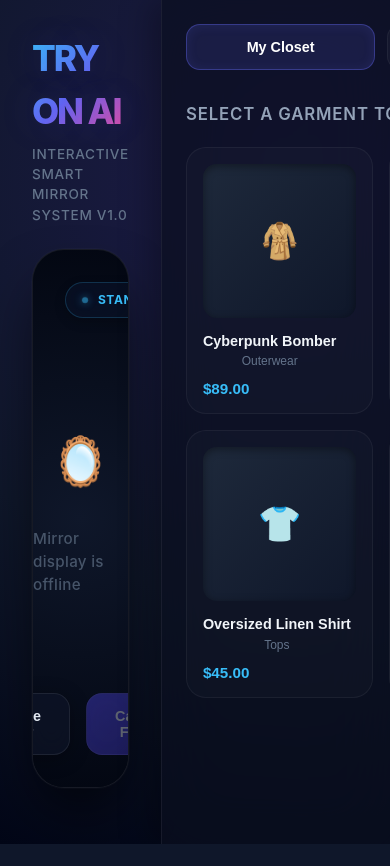
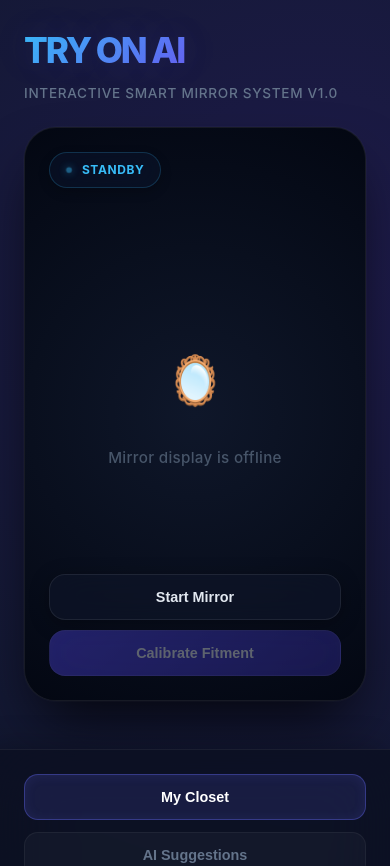
Before and after one commit to espmaguilar/tryon.ai, a React (Vite) app in the folder try-on-react/: page / in a window 390 px wide. Shown: the top 866 px of the page. Before the commit the page ends 844 px from the top, so only its background shows below. Built offline with nearby package versions, Linux system fonts and the light colour scheme.

Commit message:
window resizing

```diff
--- a/try-on-react/src/App.css
+++ b/try-on-react/src/App.css
@@ -1,13 +1,23 @@
 /* Container Layout & Theming */
+html,
+body,
+#root {
+  width: 100%;
+  min-height: 100%;
+  margin: 0;
+  overflow-x: hidden;
+  overflow-y: auto;
+}
+
 .app-container {
   display: grid;
-  grid-template-columns: 1fr 440px;
-  height: 100vh;
-  width: 100vw;
-  max-width: 100vw;
-  max-height: 100vh;
+  grid-template-columns: minmax(0, 1.7fr) minmax(0, 1fr);
+  min-height: 100vh;
+  width: 100%;
+  max-width: 100%;
   background: radial-gradient(circle at 80% 20%, #1e1b4b 0%, #0f172a 60%, #020617 100%);
-  overflow: hidden; /* Locks the main frame strictly to the viewport size */
+  overflow-x: hidden;
+  overflow-y: auto;
   letter-spacing: -0.01em;
 }
 
@@ -42,7 +52,8 @@
 
 /* Premium Mirror Frame */
 .mirror-view-wrapper {
-  flex: 1;
+  flex: 1 1 auto;
+  min-height: clamp(460px, 68vh, 820px);
   margin: 24px 0;
   position: relative;
   border-radius: 32px;
@@ -54,11 +65,16 @@
     0 30px 60px -15px rgba(0, 0, 0, 0.8),
     inset 0 1px 1px rgba(255, 255, 255, 0.1);
   transition: border-color 0.5s ease;
+  display: flex;
+  align-items: stretch;
+  justify-content: stretch;
 }
 
 .camera-feed {
   width: 100%;
   height: 100%;
+  flex: 1 1 auto;
+  display: block;
   object-fit: cover;
   transform: scaleX(-1);
 }
@@ -66,6 +82,7 @@
 .camera-placeholder {
   width: 100%;
   height: 100%;
+  flex: 1 1 auto;
   display: flex;
   flex-direction: column;
   align-items: center;
@@ -148,12 +165,24 @@
 }
 
 /* Futuristic Controls Overlay */
+.mirror-controls-container {
+  pointer-events: auto;
+  width: 100%;
+  max-width: 100%;
+  align-self: stretch;
+  display: flex;
+  justify-content: center;
+}
+
 .mirror-controls {
   pointer-events: auto;
   display: flex;
-  gap: 16px;
+  flex-wrap: wrap;
+  gap: 12px;
   justify-content: center;
+  align-items: stretch;
   width: 100%;
+  max-width: 100%;
 }
 
 .btn {
@@ -162,13 +191,18 @@
   -webkit-backdrop-filter: blur(16px);
   border: 1px solid rgba(255, 255, 255, 0.08);
   color: #e2e8f0;
-  padding: 14px 28px;
+  padding: 14px 20px;
   border-radius: 16px;
   cursor: pointer;
   font-weight: 600;
   font-size: 0.9rem;
   transition: all 0.3s cubic-bezier(0.4, 0, 0.2, 1);
   box-shadow: 0 4px 20px rgba(0, 0, 0, 0.3);
+  width: 100%;
+  max-width: 100%;
+  flex: 1 1 220px;
+  min-width: 0;
+  box-sizing: border-box;
 }
 
 .btn:hover {
@@ -246,6 +280,7 @@
   flex: 1;
   overflow-y: auto;
   padding: 32px 24px;
+  min-width: 0;
 }
 
 /* Clean Custom Scrollbar */
@@ -275,11 +310,20 @@
   color: #94a3b8;
 }
 
+.item-grid-container {
+  width: 100%;
+  max-width: 100%;
+  min-width: 0;
+}
+
 /* Beautiful Catalogue Grid */
 .item-grid {
   display: grid;
-  grid-template-columns: repeat(2, 1fr);
-  gap: 16px;
+  grid-template-columns: repeat(auto-fit, minmax(120px, 1fr));
+  gap: 15px;
+  width: 100%;
+  max-width: 100%;
+  min-width: 0;
 }
 
 .item-card {
@@ -291,6 +335,9 @@
   display: flex;
   flex-direction: column;
   transition: all 0.3s cubic-bezier(0.25, 0.8, 0.25, 1);
+  width: 100%;
+  min-width: 0;
+  box-sizing: border-box;
 }
 
 .item-card:hover {
@@ -329,6 +376,7 @@
 
 .item-info {
   flex: 1;
+  min-width: 0;
 }
 
 .item-info h3 {
@@ -358,3 +406,56 @@
   outline: 2px solid #6366f1;
   outline-offset: 2px;
 }
+
+@media (max-width: 1100px) {
+  .app-container {
+    display: flex;
+    flex-direction: column;
+    min-height: 100vh;
+    height: auto;
+    overflow-x: hidden;
+    overflow-y: auto;
+  }
+
+  .mirror-section {
+    min-width: 0;
+    padding: 24px;
+  }
+
+  .sidebar {
+    min-width: 0;
+    height: auto;
+    position: static;
+    border-left: none;
+    border-top: 1px solid rgba(255, 255, 255, 0.06);
+  }
+
+  .mirror-overlay {
+    padding: 24px;
+  }
+
+  .panel-content {
+    padding: 24px 16px;
+    overflow-y: visible;
+  }
+}
+
+@media (max-width: 700px) {
+  .mirror-controls {
+    flex-direction: column;
+    gap: 10px;
+  }
+
+  .btn {
+    flex: 1 1 auto;
+  }
+
+  .tabs {
+    grid-template-columns: 1fr;
+  }
+
+  .item-grid {
+    grid-template-columns: repeat(auto-fit, minmax(100px, 1fr));
+    gap: 12px;
+  }
+}
--- a/try-on-react/src/App.jsx
+++ b/try-on-react/src/App.jsx
@@ -1,4 +1,4 @@
-import React, { useCallback, useEffect, useRef, useState } from 'react';
+import { useCallback, useEffect, useRef, useState } from 'react';
 import './App.css';
 
 // Mock Data for Clothes Catalog
@@ -17,7 +17,7 @@ const RECOMMENDATIONS = [
 export default function App() {
   const [activeTab, setActiveTab] = useState('closet');
   const [selectedItem, setSelectedItem] = useState(null);
-  const [isCameraActive, setIsCameraActive] = useState(false);
+  const [isMirrorActive, setIsMirrorActive] = useState(false);
   const videoRef = useRef(null);
   const streamRef = useRef(null);
 
@@ -31,7 +31,7 @@ export default function App() {
       videoRef.current.srcObject = null;
     }
 
-    setIsCameraActive(false);
+    setIsMirrorActive(false);
   }, []);
 
   const startCamera = useCallback(async () => {
@@ -56,7 +56,7 @@ export default function App() {
         videoRef.current.srcObject = stream;
       }
 
-      setIsCameraActive(true);
+      setIsMirrorActive(true);
     } catch (err) {
       console.error('Error accessing camera:', err);
       alert('Could not access camera. Please check your permissions.');
@@ -64,35 +64,30 @@ export default function App() {
     }
   }, [stopCamera]);
 
-  // Handle turning webcam on/off
-  const toggleCamera = useCallback(async () => {
-    if (isCameraActive) {
+  const handleMirrorToggle = useCallback(async () => {
+    if (isMirrorActive) {
       stopCamera();
       return;
     }
 
     await startCamera();
-  }, [isCameraActive, startCamera, stopCamera]);
+  }, [isMirrorActive, startCamera, stopCamera]);
 
   useEffect(() => {
-    const previousBodyOverflowX = document.body.style.overflowX;
-    const previousBodyMargin = document.body.style.margin;
-    const previousHtmlOverflowX = document.documentElement.style.overflowX;
+    if (isMirrorActive && videoRef.current && streamRef.current) {
+      videoRef.current.srcObject = streamRef.current;
+    }
+  }, [isMirrorActive]);
 
-    document.body.style.overflowX = 'hidden';
-    document.body.style.margin = '0';
-    document.documentElement.style.overflowX = 'hidden';
-
-    return () => {
+  useEffect(() => () => {
     stopCamera();
-      document.body.style.overflowX = previousBodyOverflowX;
-      document.body.style.margin = previousBodyMargin;
-      document.documentElement.style.overflowX = previousHtmlOverflowX;
-    };
   }, [stopCamera]);
 
   return (
-    <div className="app-container">
+    <div
+      className="app-container"
+      style={{ width: '100%', minHeight: '100vh', overflowX: 'hidden', overflowY: 'auto' }}
+    >
       {/* Left Pane: The Smart Mirror Interface */}
       <main className="mirror-section">
         <header className="mirror-header">
@@ -100,16 +95,17 @@ export default function App() {
           <p>Interactive Smart Mirror System v1.0</p>
         </header>
 
-        <div className="mirror-view-wrapper">
-          {isCameraActive ? (
+        <div className="mirror-view-wrapper" style={{ display: 'flex', flexDirection: 'column', alignItems: 'stretch' }}>
+          {isMirrorActive ? (
             <video
               ref={videoRef}
               autoPlay
               playsInline
               className="camera-feed"
+              style={{ width: '100%', height: '100%', flex: '1 1 auto', objectFit: 'cover' }}
             />
           ) : (
-            <div className="camera-placeholder">
+            <div className="camera-placeholder" style={{ width: '100%', height: '100%', flex: '1 1 auto' }}>
               <span style={{ fontSize: '3rem' }}>🪞</span>
               <p>Mirror display is offline</p>
             </div>
@@ -119,14 +115,15 @@ export default function App() {
           <div className="mirror-overlay">
             <div className="overlay-badge">
               <div className="badge-pulse"></div>
-              <span>{isCameraActive ? 'SYSTEM ACTIVE' : 'STANDBY'}</span>
+              <span>{isMirrorActive ? 'SYSTEM ACTIVE' : 'STANDBY'}</span>
             </div>
 
-            {isCameraActive && <div className="scan-line"></div>}
+            {isMirrorActive && <div className="scan-line"></div>}
 
+            <div className="mirror-controls-container">
               <div className="mirror-controls">
-              <button className="btn" onClick={toggleCamera}>
-                {isCameraActive ? 'Power Down Mirror' : 'Initialize Mirror'}
+                <button className="btn" onClick={handleMirrorToggle}>
+                  {isMirrorActive ? 'Stop Mirror' : 'Start Mirror'}
                 </button>
                 <button
                   className={`btn btn-primary ${!selectedItem ? 'disabled' : ''}`}
@@ -135,6 +132,7 @@ export default function App() {
                 >
                   Calibrate Fitment
                 </button>
+              </div>
             </div>
           </div>
         </div>
@@ -161,6 +159,7 @@ export default function App() {
           {activeTab === 'closet' ? (
             <>
               <h2>Select a garment to overlay</h2>
+              <div className="item-grid-container">
                 <div className="item-grid">
                   {CLOSET_ITEMS.map((item) => (
                     <button
@@ -177,10 +176,12 @@ export default function App() {
                     </button>
                   ))}
                 </div>
+              </div>
             </>
           ) : (
             <>
               <h2>Recommended Complements</h2>
+              <div className="item-grid-container">
                 <div className="item-grid">
                   {RECOMMENDATIONS.map((item) => (
                     <button
@@ -197,6 +198,7 @@ export default function App() {
                     </button>
                   ))}
                 </div>
+              </div>
             </>
           )}
         </section>
```
Lines whose indentation alone changed are shown as unchanged.
